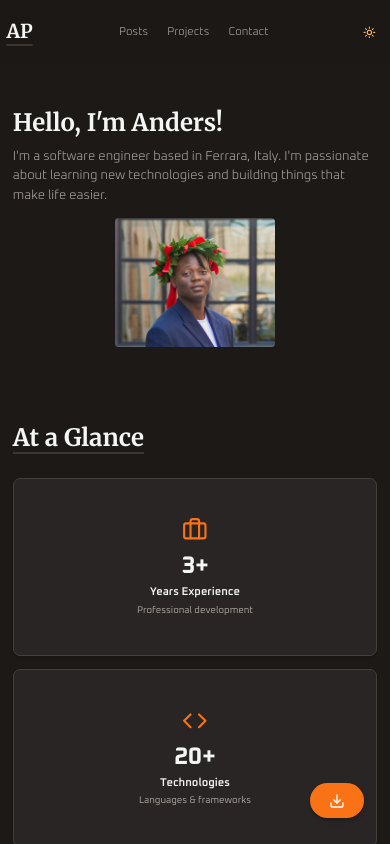
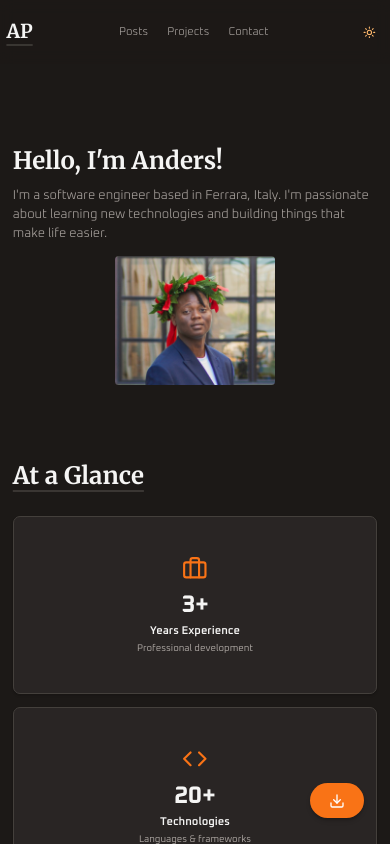
Before and after one commit to Anders-planck/portfolio, a Next.js app: page / in a window 390 px wide. Shown: the top 844 px of the page. Built offline with nearby package versions, Linux system fonts and the light colour scheme; no server answers.

Commit message:
fix container max width

```diff
--- a/app/globals.css
+++ b/app/globals.css
@@ -219,6 +219,6 @@
 
   /* Adaptive container with responsive padding and max-widths */
   .container {
-    @apply mx-auto px-4 sm:px-6 lg:px-8;
+    @apply mx-auto px-4 md:px-0;
   }
 }
--- a/app/page.tsx
+++ b/app/page.tsx
@@ -23,8 +23,8 @@ export const metadata: Metadata = {
 
 export default function HomePage() {
   return (
-    <section className="py-32">
-      <div className="container mx-auto max-w-3xl">
+    <section className="py-44 md:py-32">
+      <div className="container mx-auto max-w-4xl">
         <Intro />
 
         {/* Floating Download CV Button */}
--- a/app/posts/[slug]/page.tsx
+++ b/app/posts/[slug]/page.tsx
@@ -72,8 +72,8 @@ export default async function Post({ params }: { params: Promise<{ slug: string
     const { title, image, author, publishedAt, tags } = metadata;
 
   return (
-    <section className="pb-24 pt-32">
-        <div className='container max-w-3xl'>
+    <section className="pb-24 pt-44 md:pt-40">
+        <div className='container max-w-4xl'>
             <Link href="/posts" className="mb-8 inline-flex items-center gap-2 text-sm font-light text-muted-foreground hover:text-foreground">
                <ArrowLeftIcon className='h-5 w-5' />
                <span>Back to posts</span>
--- a/app/posts/page.tsx
+++ b/app/posts/page.tsx
@@ -17,8 +17,8 @@ export const metadata: Metadata = {
 export default async function PostsPages() {
   const posts = await getPosts()
   return (
-    <section className='pb-24 pt-40'>
-      <div className='container max-w-3xl'>
+    <section className='pb-24 pt-44 md:pt-40'>
+      <div className='container max-w-4xl'>
         <h1 className='title mb-12'>Posts</h1>
         <PostsWithFilters initialPosts={posts} />
       </div>
--- a/app/projects/[slug]/page.tsx
+++ b/app/projects/[slug]/page.tsx
@@ -72,8 +72,8 @@ export default async function Project({ params }: { params: Promise<{ slug: stri
     const { title, image, author, publishedAt, tags } = metadata;
 
   return (
-    <section className="pb-24 pt-32">
-        <div className='container max-w-3xl'>
+    <section className="pb-24 pt-44 md:pt-40">
+        <div className='container max-w-4xl'>
             <Link href="/projects" className="mb-8 inline-flex items-center gap-2 text-sm font-light text-muted-foreground hover:text-foreground">
                <ArrowLeftIcon className='h-5 w-5' />
                <span>Back to projects</span>
--- a/app/projects/page.tsx
+++ b/app/projects/page.tsx
@@ -17,8 +17,8 @@ export const metadata: Metadata = {
 export default async function ProjectsPages() {
   const projects = await getProjects()
   return (
-    <section className='pb-24 pt-40'>
-      <div className='container max-w-3xl'>
+    <section className='pb-24 pt-44 md:pt-40'>
+      <div className='container max-w-4xl'>
         <h1 className='title mb-12'>Projects</h1>
         <ProjectsWithFilters initialProjects={projects} />
       </div>
--- a/components/header.tsx
+++ b/components/header.tsx
@@ -67,7 +67,7 @@ export default function Header() {
       }`}
       style={{ top: `${bannerHeight}px` }}
     >
-        <nav className='container mx-auto flex max-w-3xl items-center justify-between px-2 md:px-0'>
+        <nav className='container mx-auto flex max-w-4xl items-center justify-between px-2 md:px-0'>
             <div>
                 <Link href="/" className='font-serif title text-2xl font-bold'>AP</Link>
             </div>
```
